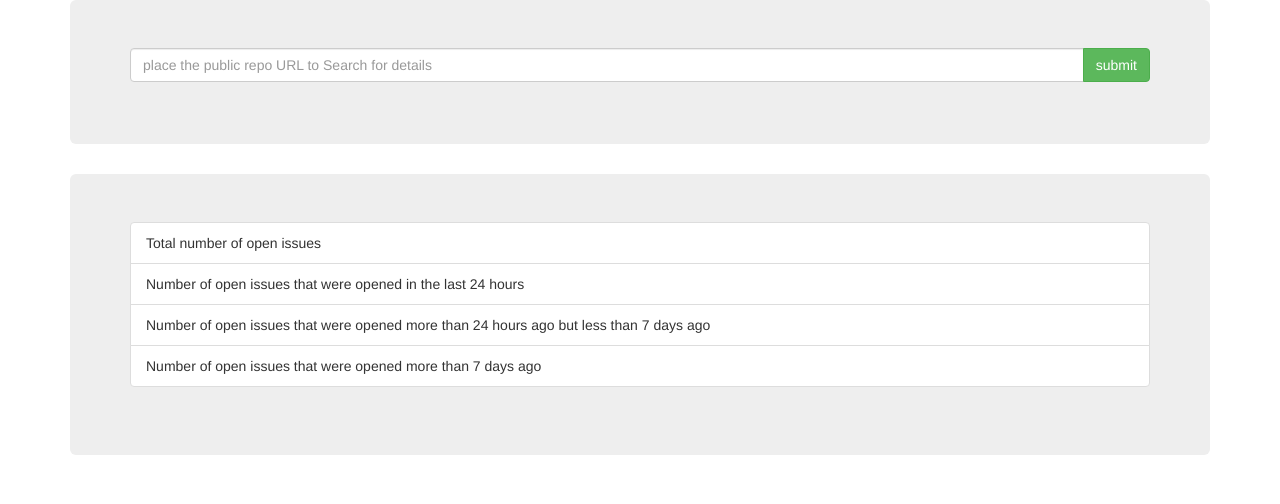
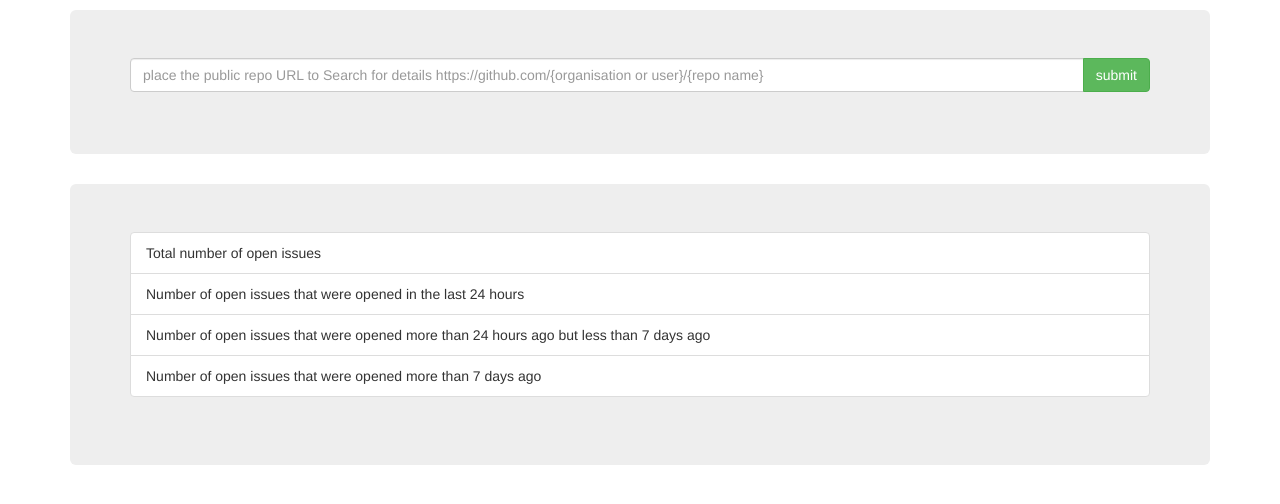
Before and after one commit to anirudhE/shippableusecase, a website: page index.html in a window 1280 px wide. Drawn offline with Linux system fonts and the light colour scheme.

Commit message:
padding added to search container element

```diff
--- a/index.html
+++ b/index.html
@@ -10,11 +10,11 @@
         <script src="./app/controllers/mainCtrl.js"></script>
     </head>
     <body ng-controller="MainController">
-        <div class="container">
+        <div class="container" style="padding-top: 10px">
             <div class="jumbotron">
                 <form>
                     <div class="input-group">
-                        <input type="url" class="form-control" required="required" placeholder="place the public repo URL to Search for details" ng-model="url">
+                        <input type="url" class="form-control" required="required" placeholder="place the public repo URL to Search for details https://github.com/{organisation or user}/{repo name}" ng-model="url">
                         <div class="input-group-btn">
                             <button type="button" class="btn btn-success" ng-click="getRepoIssues()">submit</button>
                         </div>
```
